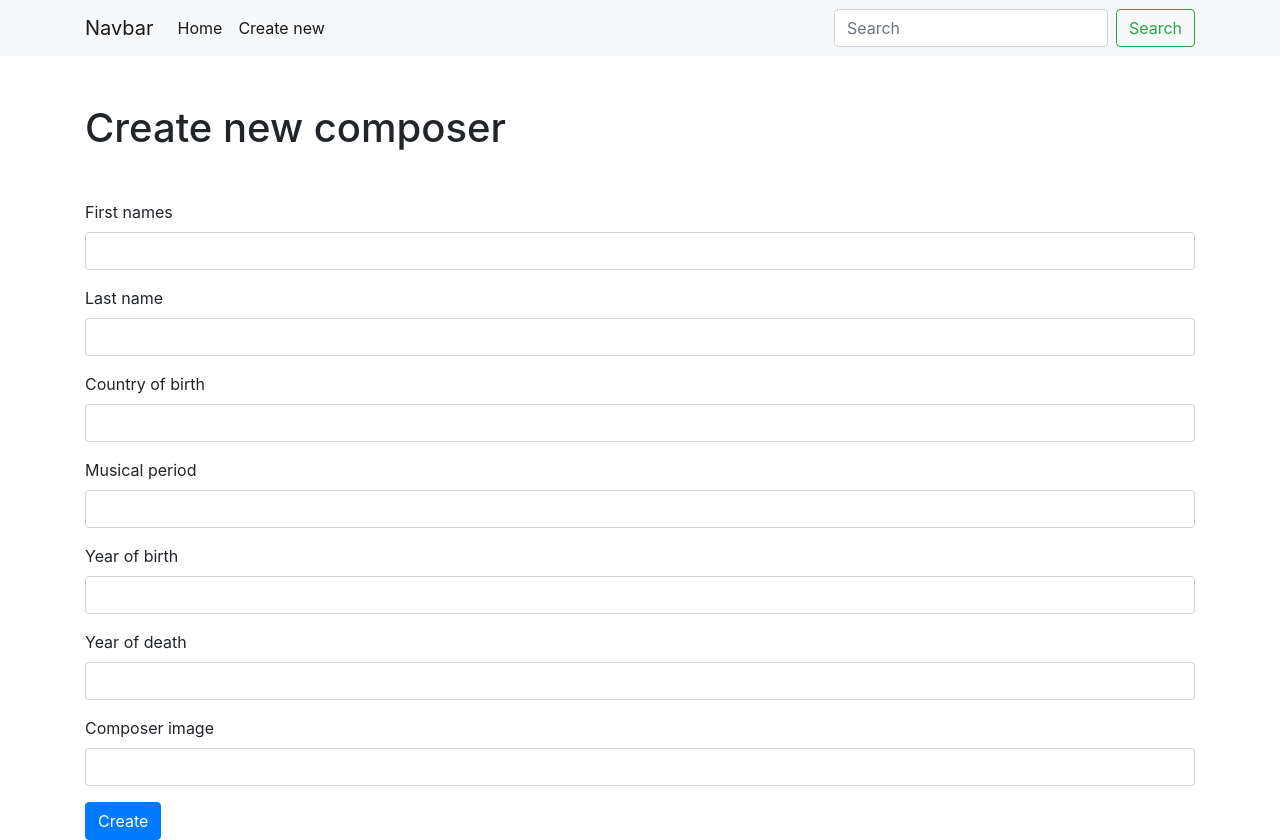
After one commit to mrchrisknott/sdde-assignment, a PHP site: page /new.php in a window 1280 px wide. The commit adds this page. Run offline with PHP 8.4, Linux system fonts and the light colour scheme; data that the repository does not hold is empty.

Commit message:
save work

```diff
--- /dev/null
+++ b/includes/db.php
@@ -0,0 +1,10 @@
+<?php
+
+$db_config = [
+    "db_host" => "localhost",
+    "db_name" => "sdde_composer",
+    "db_user" => "sdde_composer",
+    "db_pass" => "eGSaYSRz1YI6"
+];
+
+$Conn = new PDO("mysql:host=".$db_config['db_host'].";dbname=".$db_config['db_name'], $db_config['db_user'], $db_config['db_pass']);
--- /dev/null
+++ b/includes/header.php
@@ -0,0 +1,25 @@
+<nav class="navbar navbar-expand-lg navbar-light bg-light">
+        <div class="container">
+            <a class="navbar-brand" href="index.php">Navbar</a>
+            <button class="navbar-toggler" type="button" data-toggle="collapse" data-target="#navbarSupportedContent"
+                aria-controls="navbarSupportedContent" aria-expanded="false" aria-label="Toggle navigation">
+                <span class="navbar-toggler-icon"></span>
+            </button>
+
+            <div class="collapse navbar-collapse" id="navbarSupportedContent">
+                <ul class="navbar-nav mr-auto">
+                    <li class="nav-item active">
+                        <a class="nav-link" href="index.php">Home <span class="sr-only">(current)</span></a>
+                    </li>
+                    <li class="nav-item active">
+                        <a class="nav-link" href="new.php">Create new</a>
+                    </li>
+
+                </ul>
+                <form class="form-inline my-2 my-lg-0">
+                    <input class="form-control mr-sm-2" type="search" placeholder="Search" aria-label="Search">
+                    <button class="btn btn-outline-success my-2 my-sm-0" type="submit">Search</button>
+                </form>
+            </div>
+        </div>
+    </nav>
--- /dev/null
+++ b/new.php
@@ -0,0 +1,100 @@
+<?php
+
+require_once(__DIR__ . '/includes/db.php')
+
+?>
+
+<!DOCTYPE html>
+<html>
+
+<head>
+    <meta charset="utf-8">
+    <title>SDDE assignment - UOS</title>
+    <meta name="author" content="">
+    <meta name="description" content="">
+    <meta name="viewport" content="width=device-width, initial-scale=1">
+    <link rel="stylesheet" href="https://stackpath.bootstrapcdn.com/bootstrap/4.5.2/css/bootstrap.min.css"
+        integrity="sha384-JcKb8q3iqJ61gNV9KGb8thSsNjpSL0n8PARn9HuZOnIxN0hoP+VmmDGMN5t9UJ0Z" crossorigin="anonymous">
+</head>
+
+<body>
+    <?php require_once(__DIR__.'/includes/header.php'); ?>
+    <div class="container">
+        <h1 class="mt-5 mb-5">Create new composer</h1>
+
+        <?php
+            if($_POST['first_names']) {
+                //process the form
+                $data = [
+                    "first_names" => $_POST['first_names'],
+                    "last_name" => $_POST['last_name'],
+                    "country_birth" => $_POST['country_birth'],
+                    "musical_period" => $_POST['musical_period'],
+                    "year_born" => $_POST['year_born'],
+                    "year_died" => $_POST['year_died'],
+                    "composer_image" => $_POST['composer_image'],
+                ];
+
+                $query = "INSERT INTO composers (first_names, last_name, country_birth, musical_period, year_born, year_died, composer_image) VALUES (:first_names, :last_name, :country_birth, :musical_period, :year_born, :year_died, :composer_image)";
+                $stmt = $Conn->prepare($query);
+                $stmt->execute($data);
+            ?>
+
+        <div class="alert alert-success" role="alert">
+            Your Composer has been added to the database
+        </div>
+
+
+        <?php
+
+            }
+        ?>
+
+
+        <form action="" method="post">
+            <div class="form-group">
+                <label for="First names">First names</label>
+                <input type="text" class="form-control" id="firstnames" name="first_names">
+            </div>
+            <div class="form-group">
+                <label for="Last name">Last name</label>
+                <input type="text" class="form-control" id="lastname" name="last_name">
+            </div>
+            <div class="form-group">
+                <label for="Country of birth">Country of birth</label>
+                <input type="text" class="form-control" id="countryofbirth" name="country_birth">
+            </div>
+            <div class="form-group">
+                <label for="Musical period">Musical period</label>
+                <input type="text" class="form-control" id="musicalperiod" name="musical_period">
+            </div>
+            <div class="form-group">
+                <label for="Year of birth">Year of birth</label>
+                <input type="number" class="form-control" id="yearofbirth" name="year_born">
+            </div>
+            <div class="form-group">
+                <label for="Year of death">Year of death</label>
+                <input type="number" class="form-control" id="yearofdeath" name="year_died">
+            </div>
+            <div class="form-group">
+                <label for="Composer image">Composer image</label>
+                <input type="text" class="form-control" id="composerimage" name="composer_image">
+            </div>
+
+
+
+
+
+
+            <button type="submit" class="btn btn-primary">Create</button>
+        </form>
+    </div>
+
+    <script src="https://code.jquery.com/jquery-3.5.1.min.js"
+        integrity="sha256-9/aliU8dGd2tb6OSsuzixeV4y/faTqgFtohetphbbj0=" crossorigin="anonymous"></script>
+    <script src="https://stackpath.bootstrapcdn.com/bootstrap/4.5.2/js/bootstrap.min.js"
+        integrity="sha384-B4gt1jrGC7Jh4AgTPSdUtOBvfO8shuf57BaghqFfPlYxofvL8/KUEfYiJOMMV+rV" crossorigin="anonymous">
+    </script>
+</body>
+
+</html>
```
Also changed, not shown: index.php (+60 -9 lines).
